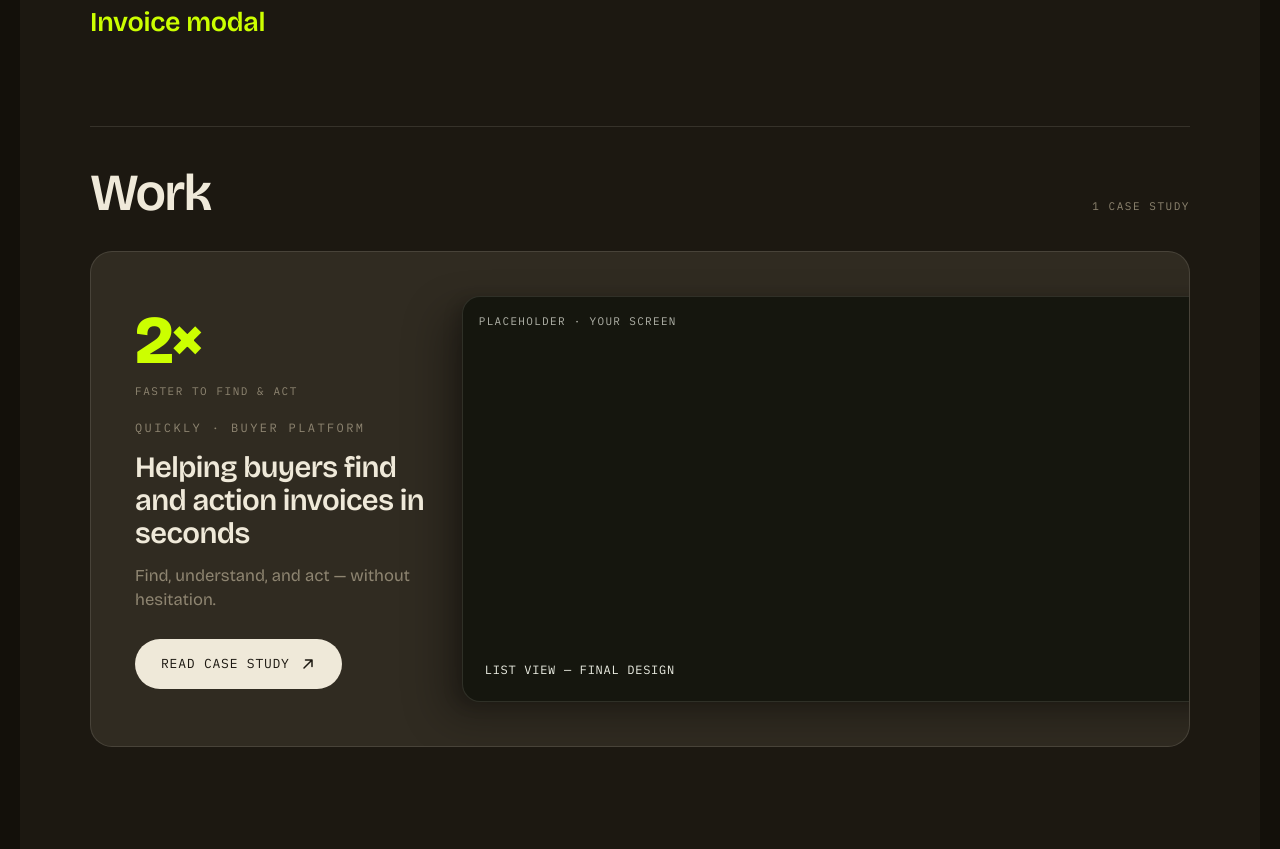
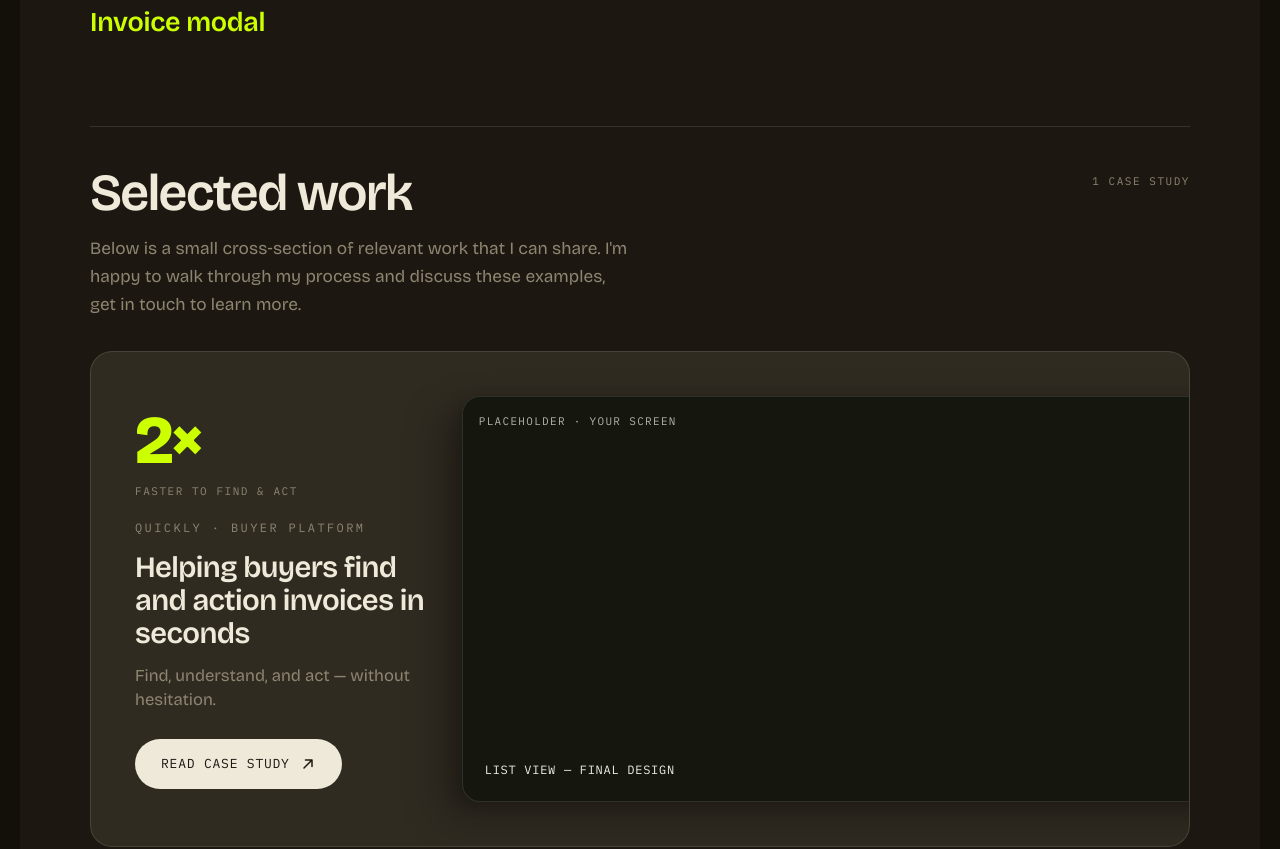
Before and after one commit to sandonhansen/portfolio, a React (Vite) app: page /work in a window 1280 px wide. Shown: the part 661-1510 px from the top of the page. Built offline with nearby package versions, Linux system fonts and the light colour scheme.

Commit message:
Update Work page header and add intro description
Rename the section title to "Selected work" and add supporting copy under it describing the case studies.

Co-authored-by: sandonhansen <sandonhansen@users.noreply.github.com>

```diff
--- a/src/pages/work.css
+++ b/src/pages/work.css
@@ -55,12 +55,16 @@
 /* Section header */
 .work .work-head {
   display: flex;
-  align-items: baseline;
+  align-items: flex-start;
   justify-content: space-between;
   gap: 24px;
   padding-top: clamp(28px, 4vw, 40px);
   margin-bottom: clamp(22px, 3vw, 32px);
   border-top: 1px solid var(--line);
+}
+.work .work-head-copy {
+  min-width: 0;
+  max-width: 52ch;
 }
 .work .work-head-title {
   font-family: var(--display);
@@ -71,6 +75,14 @@
   color: var(--ink);
   margin: 0;
 }
+.work .work-head-desc {
+  font-family: var(--display);
+  font-weight: 400;
+  font-size: clamp(1.02rem, 1.35vw, 1.18rem);
+  line-height: 1.62;
+  color: var(--muted);
+  margin: 16px 0 0;
+}
 .work .work-head-count {
   font-family: var(--mono);
   font-size: 11px;
@@ -78,6 +90,7 @@
   text-transform: uppercase;
   color: var(--muted);
   flex: none;
+  padding-top: 0.55em;
 }
 
 /* Project cards */
--- a/src/pages/work.jsx
+++ b/src/pages/work.jsx
@@ -90,7 +90,12 @@ function work() {
       </section>
 
       <header className="work-head">
-        <h2 className="work-head-title">Work</h2>
+        <div className="work-head-copy">
+          <h2 className="work-head-title">Selected work</h2>
+          <p className="work-head-desc">
+            Below is a small cross‑section of relevant work that I can share. I&apos;m happy to walk through my process and discuss these examples, get in touch to learn more.
+          </p>
+        </div>
         <span className="work-head-count">{countLabel}</span>
       </header>
 
```
